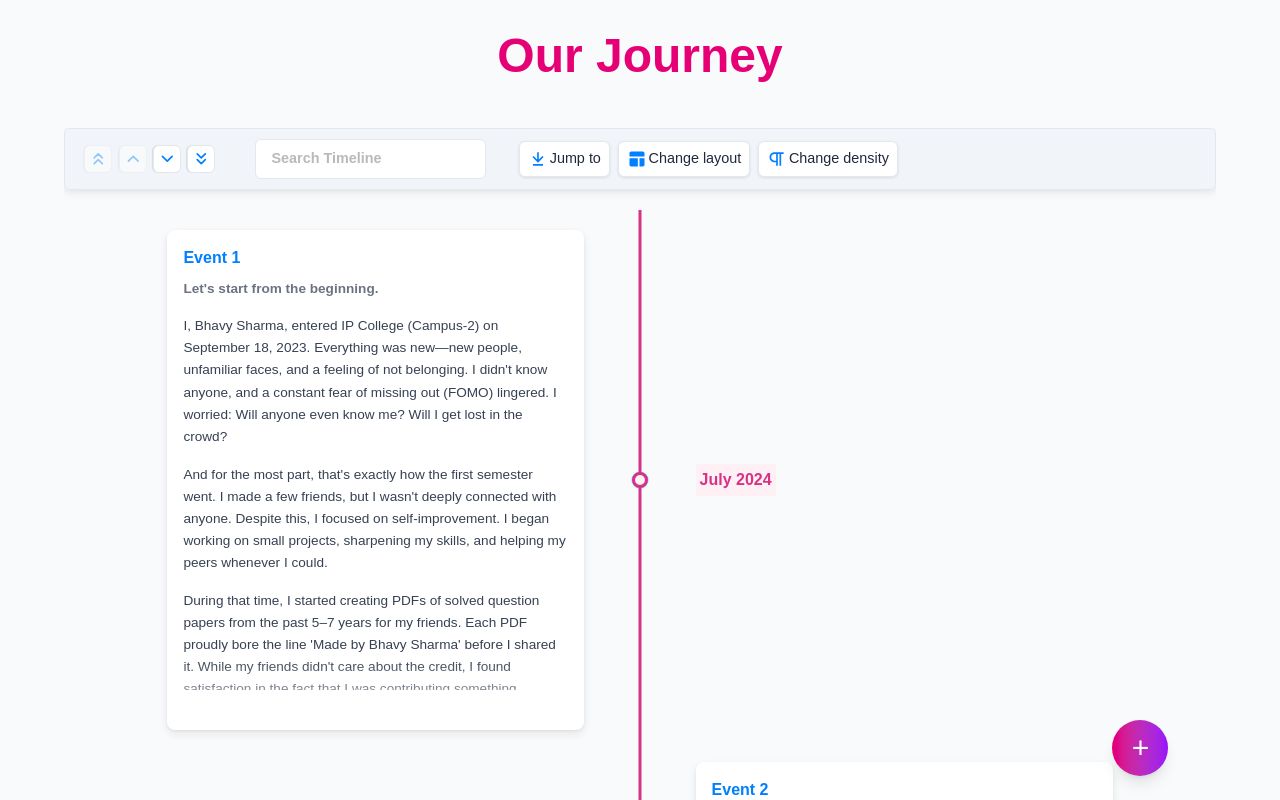
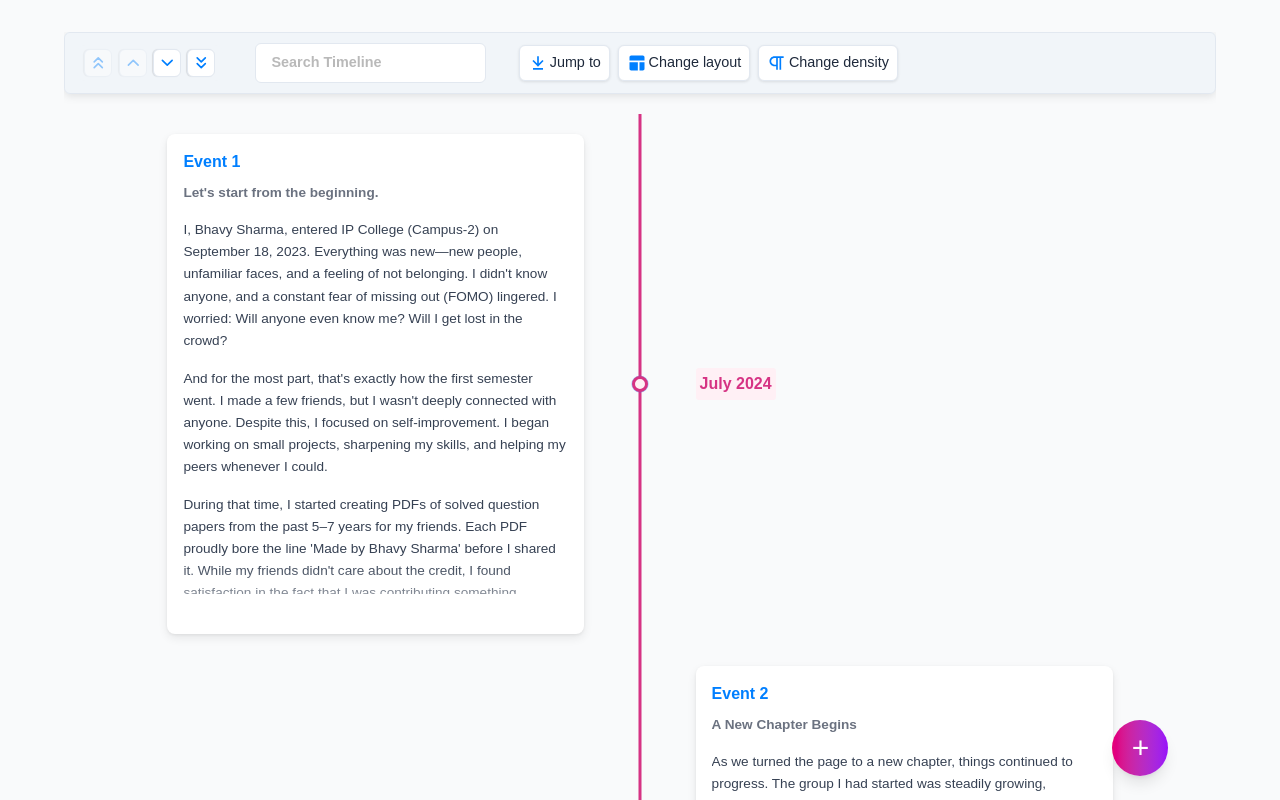
Before and after one commit to Sjain0018/navokta-story, a Next.js app: page /about in a window 1280 px wide. Shown: the top 800 px of the page. Built offline with nearby package versions, Linux system fonts and the light colour scheme.

Commit message:
about page

```diff
--- a/app/about/page.tsx
+++ b/app/about/page.tsx
@@ -1,21 +1,13 @@
+"use client";
 import React from 'react';
 import VerticalAlternatingTimeline from '@/components/VerticalAlternatingTimeline';
 import Teamcore from '@/components/Teamcore';
 import FloatingActionButton from '@/components/FloatingActionButton';
-import type { Metadata } from 'next';
-
-export const metadata: Metadata = {
-  title: 'About Us - Navokta',
-  description: 'Learn about the journey of Navokta and our team',
-};
 
 const AboutPage: React.FC = () => {
   return (
     <div className="min-h-screen bg-gray-50">
       <div className="container mx-auto px-4 py-8">
-        <h1 className="text-4xl md:text-5xl font-bold text-center text-pink-600 mb-12">
-          Our Journey
-        </h1>
         <VerticalAlternatingTimeline />
         <Teamcore />
         <FloatingActionButton />
```
